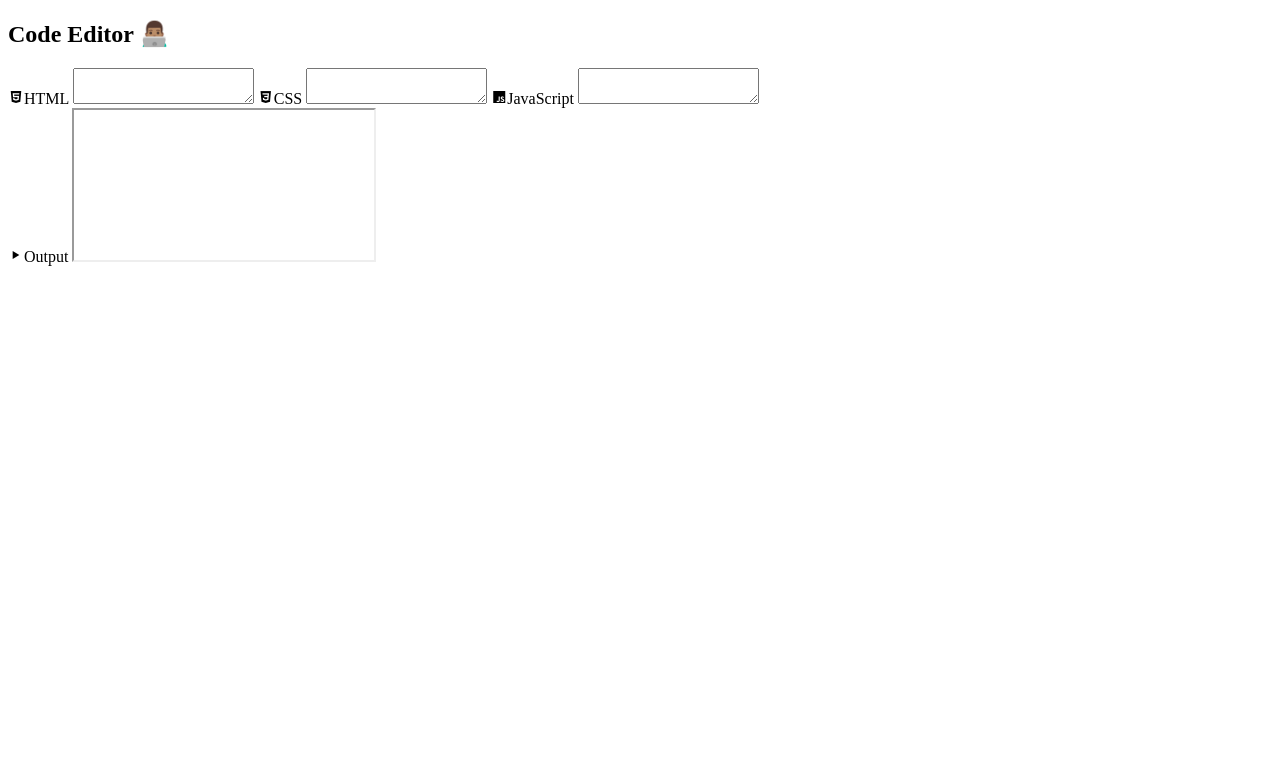
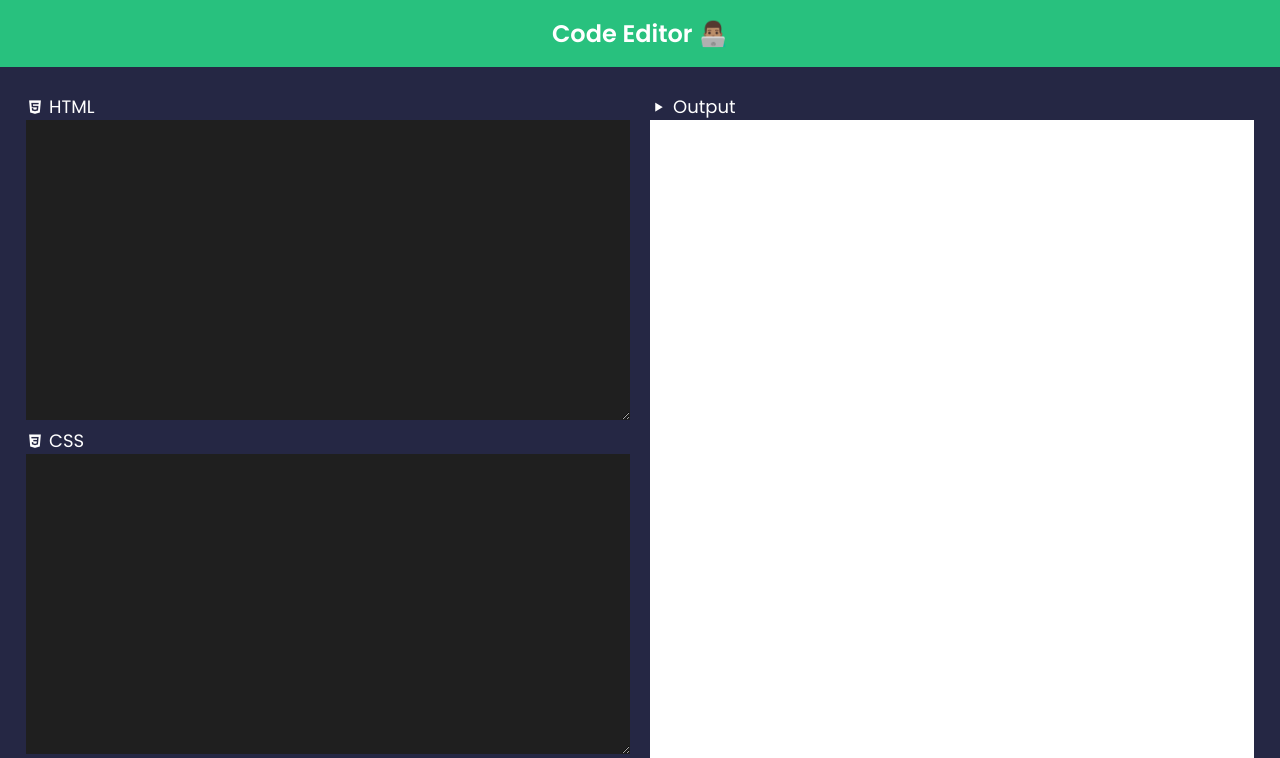
Before and after one commit to mburu-dennis/code-editor, a plain HTML site: page index.html in a window 1280 px wide. Shown: the top 758 px of the page. Drawn offline with nearby package versions, Linux system fonts and the light colour scheme.

Commit message:
spellcheck + formatting

```diff
--- a/index.html
+++ b/index.html
@@ -14,13 +14,13 @@
         <div class="editor">
             <div class="left">
                 <label><i class='bx bxl-html5'></i>HTML</label>
-                <textarea id="html-code"></textarea>
+                <textarea spellcheck="false" id="html-code"></textarea>
 
                 <label><i class='bx bxl-css3' ></i>CSS</label>
-                <textarea id="css-code"></textarea>
+                <textarea spellcheck="false" id="css-code"></textarea>
 
                 <label><i class='bx bxl-javascript' ></i>JavaScript</label>
-                <textarea id="js-code"></textarea>
+                <textarea spellcheck="false" id="js-code"></textarea>
             </div>
 
             <div class="right">
--- a/style.css
+++ b/style.css
@@ -0,0 +1,65 @@
+@import url('https://fonts.googleapis.com/css2?family=Poppins:wght@100;200;300;400;500;600;700&display=swap');
+
+*{
+    margin: 0;
+    padding: 0;
+    box-sizing: border-box;
+    font-family: 'Poppins', sans-serif;
+}
+
+body {
+    width: 100%;
+    height: 100vh;
+    color: #fff;
+}
+
+.container {
+    background-color: #28c17e;
+    text-align: center;
+}
+
+.container h1 {
+    font-weight: 600;
+    padding: 1rem;
+}
+
+.editor {
+    background: #252744;
+    text-align: start;
+    display: flex;
+    padding: 1rem;
+}
+
+.left, .right {
+    flex-basis: 50%;
+    padding: 10px;
+}
+
+label {
+    display: flex;
+    align-items: center;
+    font-size: 18px;
+}
+
+label i {
+    padding-right: 5px;
+}
+
+textarea {
+    width: 100%;
+    height: 300px;
+    background: #1f1f1f;
+    color: #fff;
+    border: 0;
+    outline: 0;
+    font-size: 18px;
+    padding: 10px 20px;
+}
+
+iframe {
+    width: 100%;
+    height: 95%;
+    background: #fff;
+    border: 0;
+    outline: 0;
+}
```
